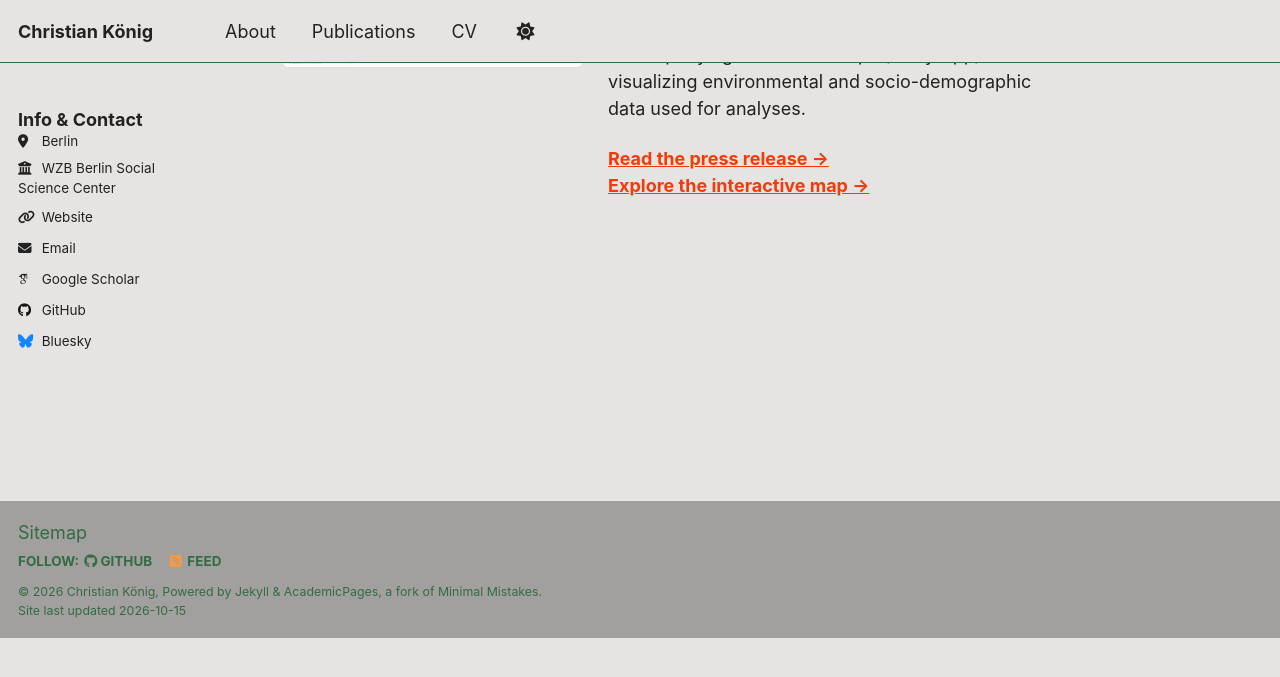
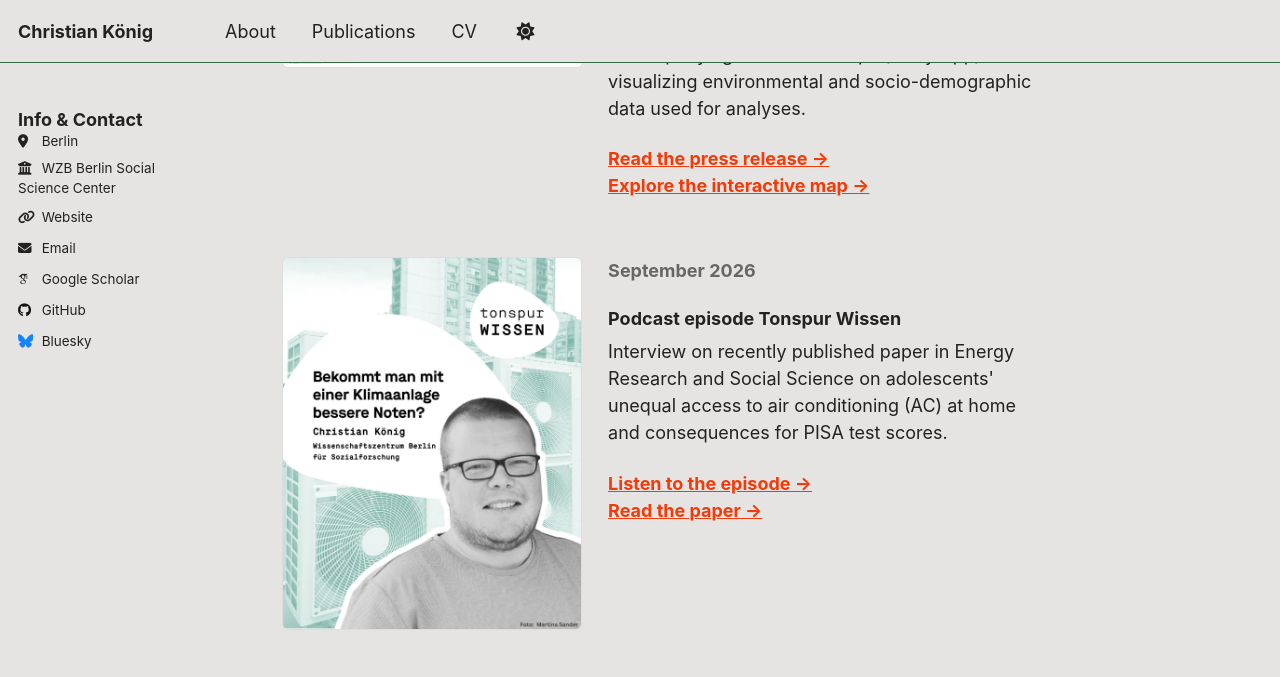
Before and after one commit to christian-koenig/christian-koenig.github.io, a Jekyll site: the page built from _pages/about.md, in a window 1280 px wide and 900 px high, scrolled down 696 px. Shown: the top 677 px of the window. Built offline with Jekyll 4.4.1, drawn with Linux system fonts in a browser that asks for light colours; some web fonts are replaced; a script that is not in the unit is left out; before the commit the page ends 1335 px from its top, so only the background shows below that.

Commit message:
update CV and podcast

```diff
--- a/_pages/about.md
+++ b/_pages/about.md
@@ -60,3 +60,39 @@ I am a postdoctoral researcher at the [WZB Berlin Social Science Center](https:/
   </div>
 
 </div>
+
+<!-- ===================== NEWS ITEM: PODCAST ===================== -->
+<div style="display: flex; flex-wrap: wrap; gap: 25px; align-items: flex-start; margin-top: 20px; margin-bottom: 35px;">
+
+  <div style="flex: 1 1 280px; max-width: 420px;">
+    <a href="https://www.leibniz-gemeinschaft.de/mainnavigation/neues/podcasts/podcast-tonspur-wissen/bekommt-man-mit-einer-klimaanlage-bessere-noten" target="_blank">
+      <!-- Podcast covers are usually square; max-width keeps it from getting too tall. Adjust or remove as you like. -->
+      <img src="{{ '/images/tonspur_wissen.jpg' | relative_url }}"
+           alt="Cover of the podcast episode Tonspur Wissen"
+           style="width: 100%; max-width: 300px; border: 1px solid #ddd; border-radius: 6px;">
+    </a>
+  </div>
+
+  <div style="flex: 2 1 400px;">
+    <p style="margin-top: 0; color: #666;"><strong>September 2026</strong></p>
+
+    <h3 style="margin-top: 0;">
+      Podcast episode Tonspur Wissen
+    </h3>
+
+    <p>
+      Interview on recently published paper in Energy Research and Social Science on adolescents' unequal access to air conditioning (AC) at home and consequences for PISA test scores.
+    </p>
+
+    <p>
+      <a href="https://www.leibniz-gemeinschaft.de/mainnavigation/neues/podcasts/podcast-tonspur-wissen/bekommt-man-mit-einer-klimaanlage-bessere-noten" target="_blank">
+        <strong>Listen to the episode &rarr;</strong>
+      </a>
+      <br>
+      <a href="https://www.sciencedirect.com/science/article/pii/S2214629626002562" target="_blank">
+        <strong>Read the paper &rarr;</strong>
+      </a>
+    </p>
+  </div>
+
+</div>
```
Also changed, not shown: images/tonspur_wissen.jpg (added), 2 other files.
